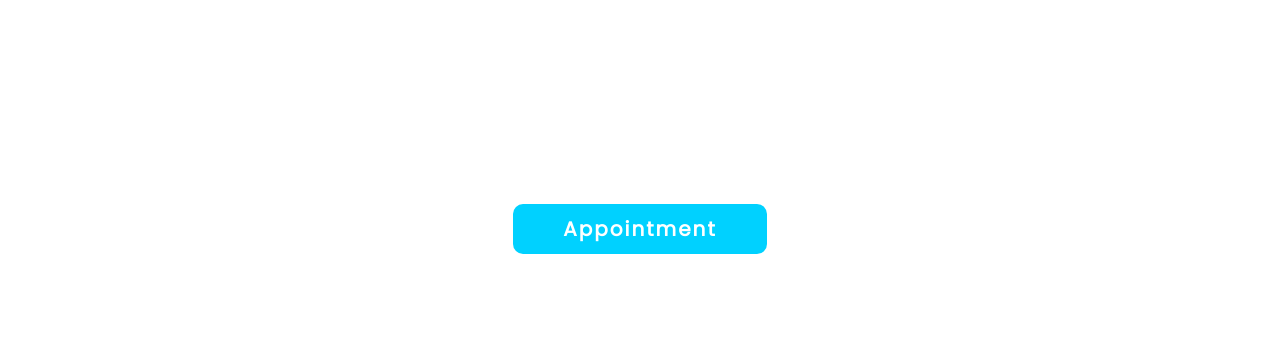
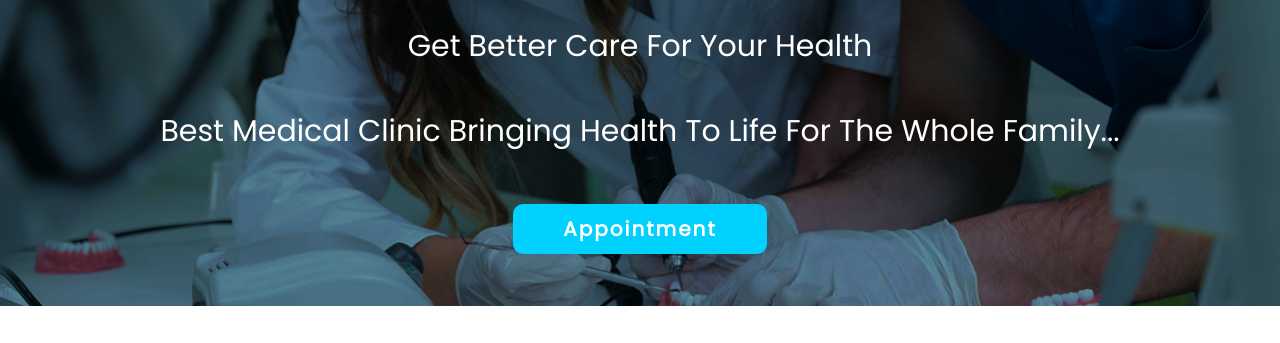
Before and after one commit to prabhakaranwebdeveloper/HospitalSinglePageWebsite, a plain HTML site: page index.html in a window 1280 px wide. Shown: the part 287-630 px from the top of the page. Drawn offline with nearby package versions, Linux system fonts and the light colour scheme; the site is published under a folder, as on GitHub Pages, so addresses that start at the root find nothing; a web font is replaced by a local one.

Commit message:
Update index.css

```diff
--- a/index.css
+++ b/index.css
@@ -49,7 +49,7 @@ font-weight: 600;
     width: 100%;
 }
 .herosectionimage{
- background: url("/hospitalimages/landingimage.png");
+ background: url("./hospitalimages/landingimage.png");
 width: 100%;
 height: 500px;
 background-repeat: no-repeat;
```
